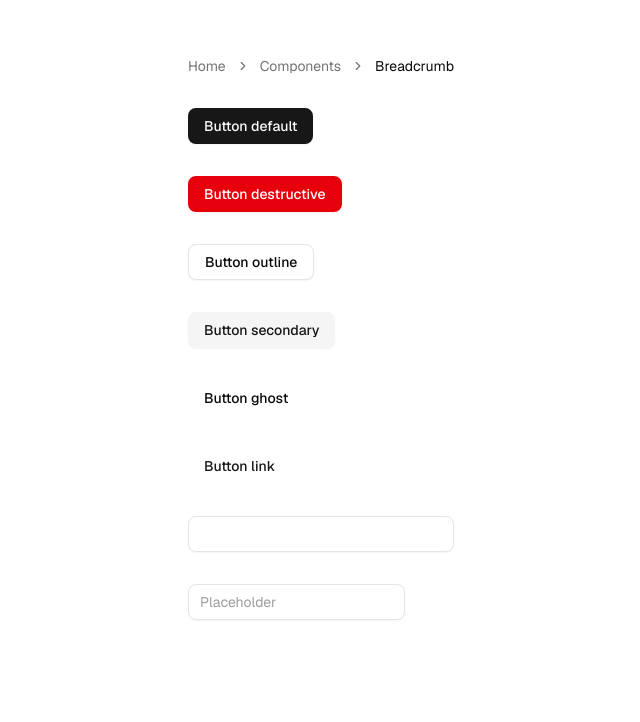
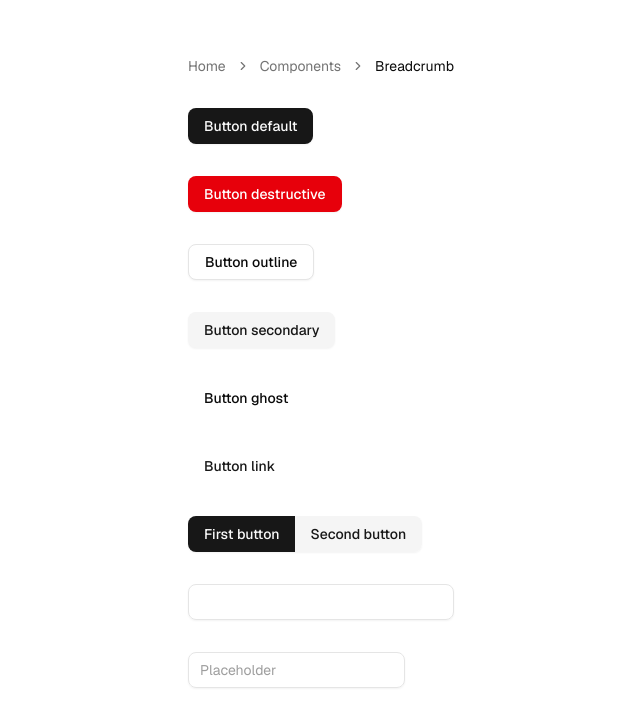
Before and after one commit to mateuszkochelski/matury, a Next.js app in the folder frontend/: page / in a window 1280 px wide. Shown: the part 108-830 px from the top of the page, without its empty margins (319-959 px from the left). Built offline with nearby package versions, Linux system fonts and the light colour scheme.

Commit message:
cleaning

```diff
--- a/frontend/app/page.tsx
+++ b/frontend/app/page.tsx
@@ -9,6 +9,7 @@ import {
 import { Button } from "@/components/ui/button/button";
 import { FloatingLabelInput } from "@/components/ui/floating-label-input";
 import { Input } from "@/components/ui/input";
+import { SplitButton } from "@/components/ui/split-button";
 
 export default function Home() {
   return (
@@ -35,6 +36,11 @@ export default function Home() {
         <Button variant="secondary">Button secondary</Button>
         <Button variant="ghost">Button ghost</Button>
         <Button variant="link">Button link</Button>
+        <SplitButton
+          firstText="First button"
+          secondText="Second button"
+          secondVariant="secondary"
+        />
         <Input />
         <FloatingLabelInput placeholder="Placeholder" />
       </main>
--- a/frontend/components/ui/split-button.tsx
+++ b/frontend/components/ui/split-button.tsx
@@ -3,9 +3,9 @@ import { Button } from "@/components/ui/button";
 
 type Props = {
   firstText: string;
-  firstVariant: ButtonVariants;
+  firstVariant?: ButtonVariants;
   secondText: string;
-  secondVariant: ButtonVariants;
+  secondVariant?: ButtonVariants;
 };
 
 function SplitButton({ firstText, firstVariant, secondText, secondVariant }: Props) {
```
Also changed, not shown: frontend/components/ui/button/index.ts (line endings or trailing spaces), frontend/components/ui/button/variants.ts (line endings or trailing spaces).
